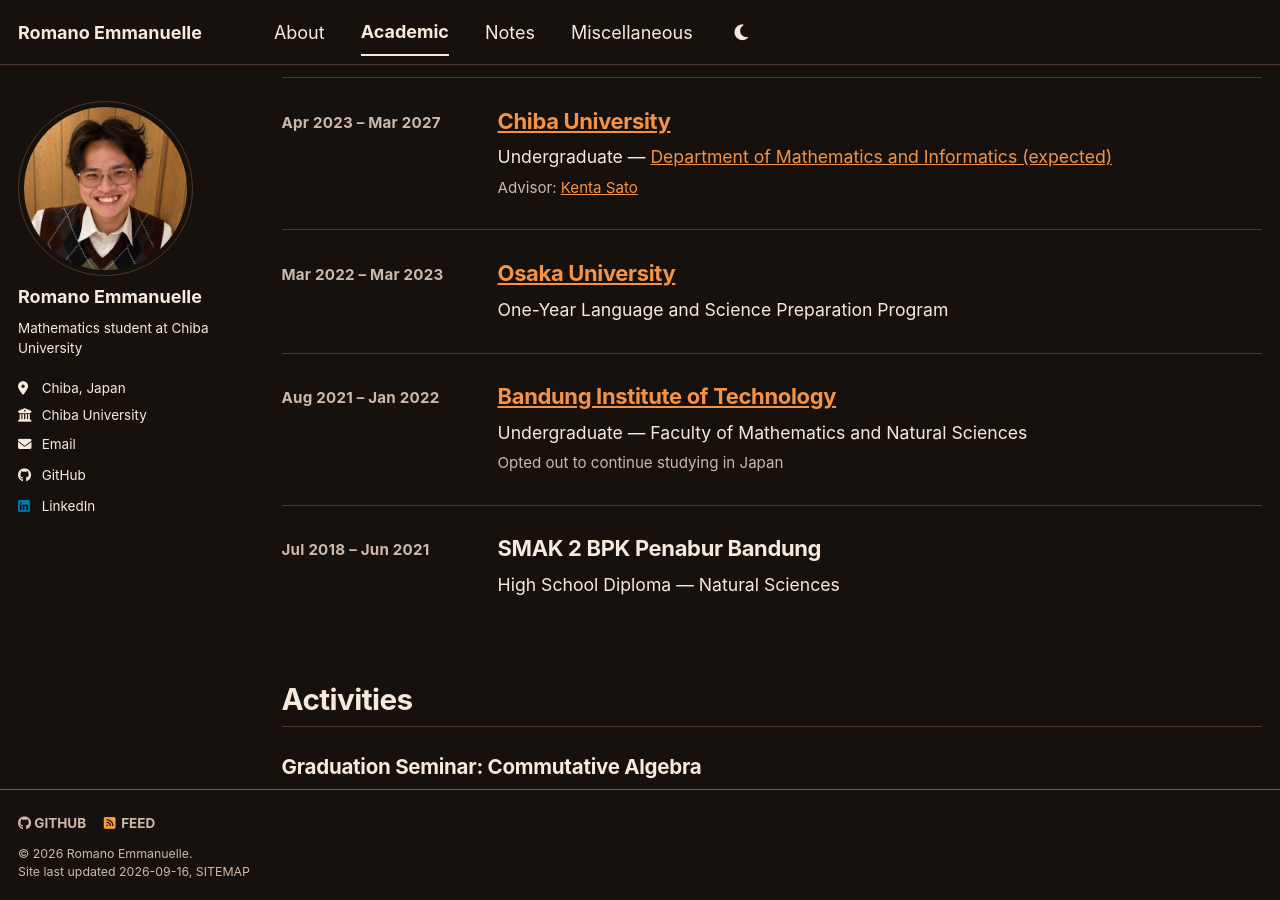
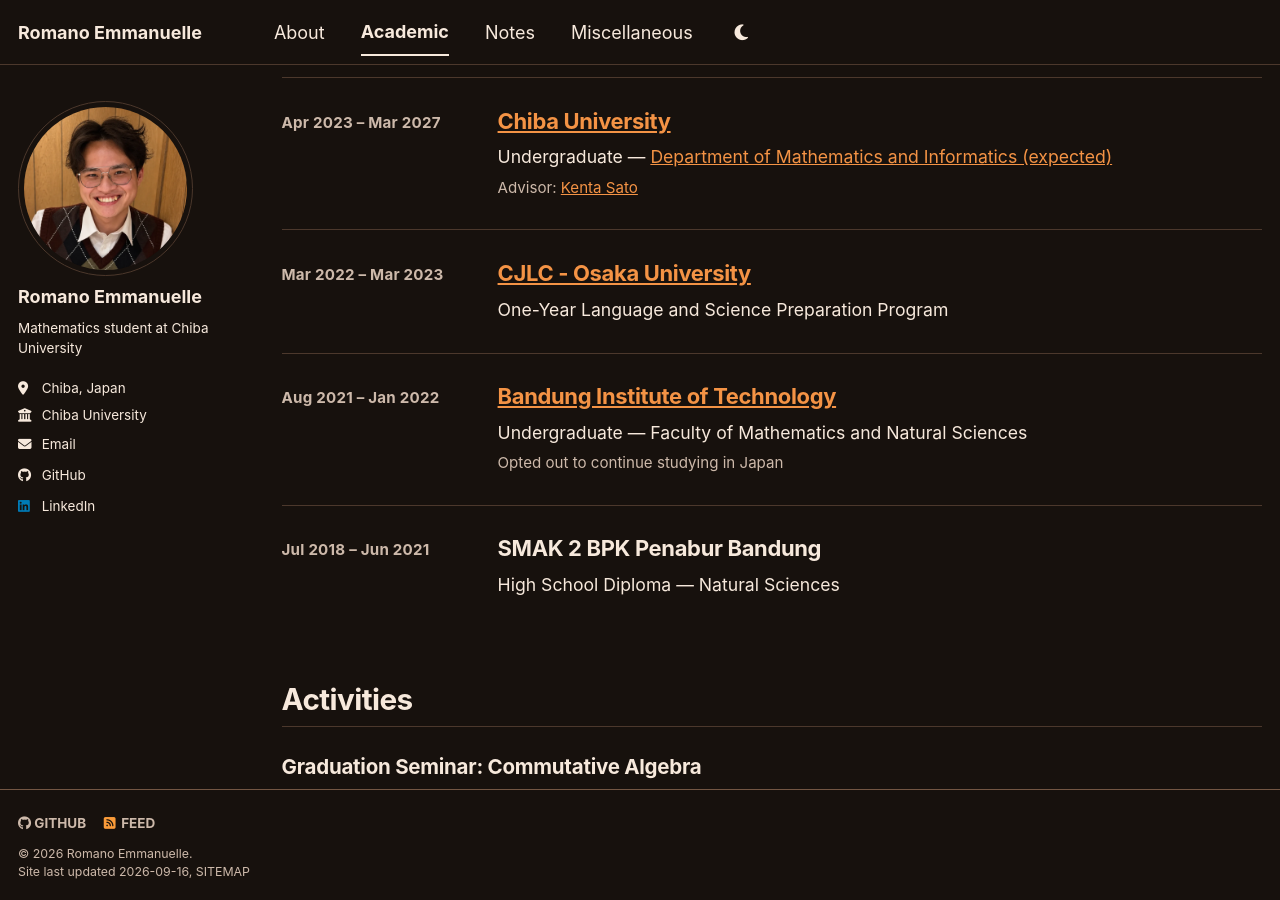
Before and after one commit to RomanoEmmanuelle/RomanoEmmanuelle.github.io, a Jekyll site: the page built from _pages/academic.md, in a window 1280 px wide and 900 px high, scrolled down 318 px. Built offline with Jekyll 4.4.1, drawn with Linux system fonts in a browser that asks for light colours; a style sheet for code colours, icons or effects is not loaded.

Commit message:
Update university link in academic section

```diff
--- a/_pages/academic.md
+++ b/_pages/academic.md
@@ -29,7 +29,7 @@ author_profile: true
   <article class="education-entry">
     <time class="education-date">Mar 2022 – Mar 2023</time>
     <div>
-      <h3 class="education-school"><a href="https://www.osaka-u.ac.jp/en">Osaka University</a></h3>
+      <h3 class="education-school"><a href="http://www.cjlc.osaka-u.ac.jp">CJLC - Osaka University</a></h3>
       <p class="education-program">One-Year Language and Science Preparation Program</p>
     </div>
   </article>
```
